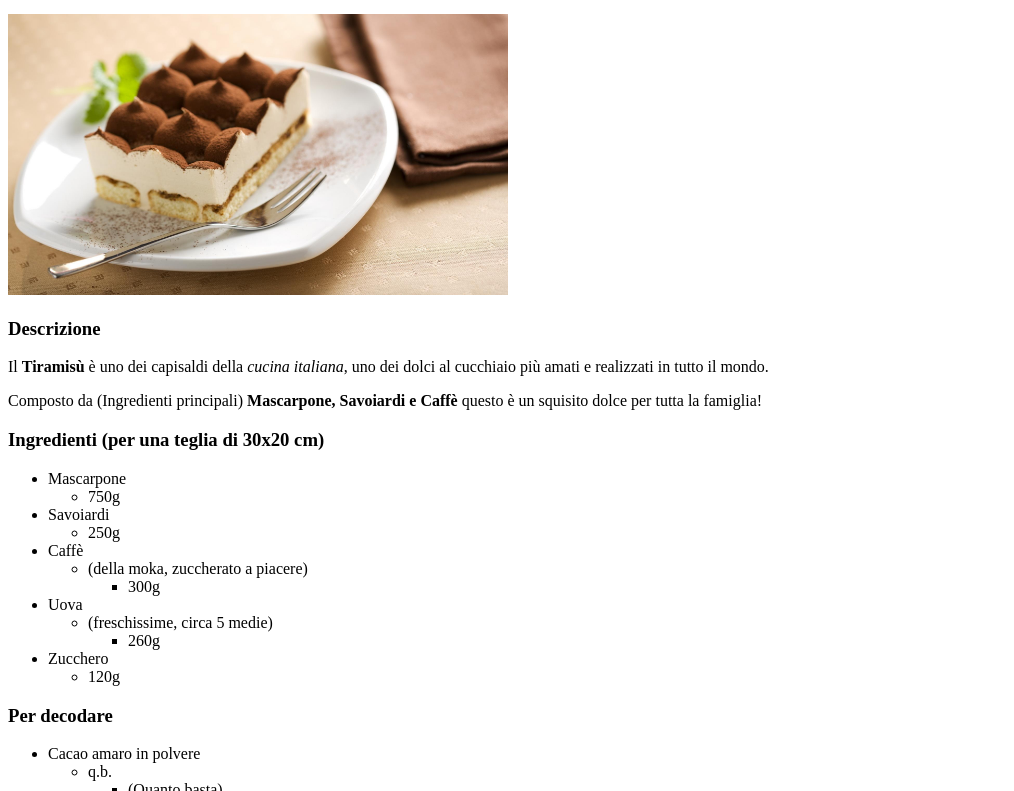
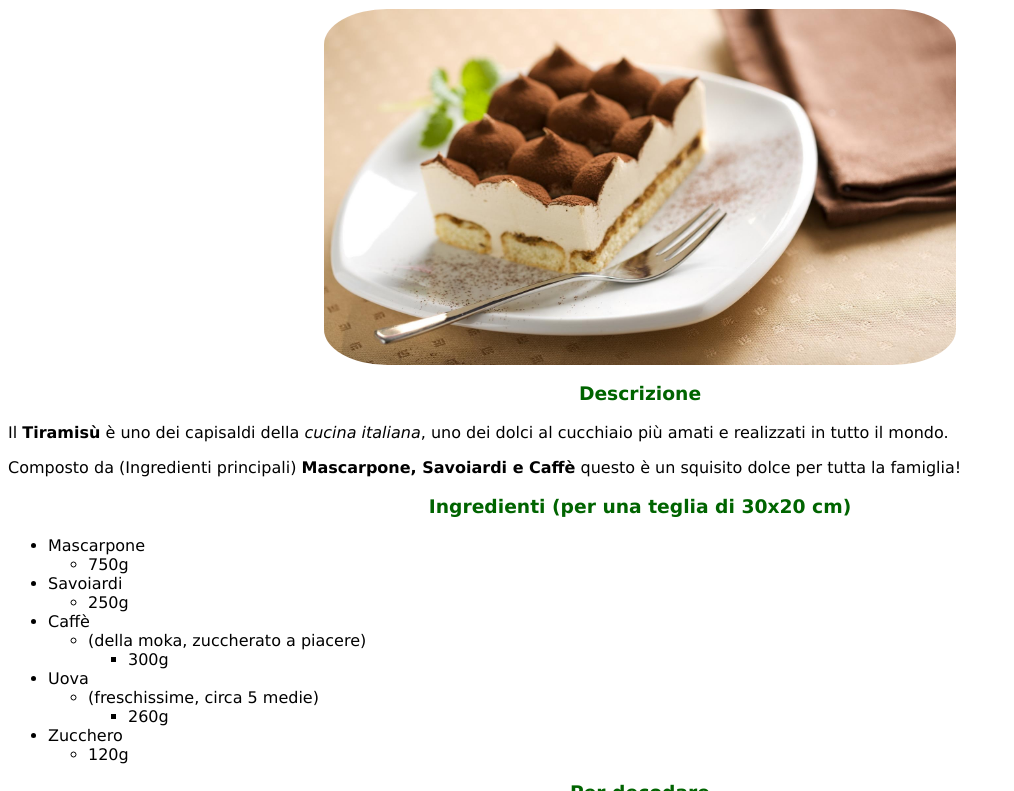
Before and after one commit to nicolanapa/odin-recipes, a plain HTML site: page recipes/Tiramisù.html in a window 1280 px wide. Shown: the part 113-904 px from the top of the page, without its empty margins (0-1014 px from the left). Drawn offline with Linux system fonts and the light colour scheme.

Commit message:
Added CSS styles to the whole website and added images preview to the main index page, plus working on formatting text in recipes pages with CSS

```diff
--- a/recipes/Tiramisù.html
+++ b/recipes/Tiramisù.html
@@ -6,16 +6,17 @@
 		<meta charset="UTF-8">
 		<title>Tiramisù</title>
 
+		<link rel="stylesheet" href="../styles/styles.css" />
 	</head>
 
 	<body>
 
-		<h1><a href="../index.html" target="_blank" rel="noopener noreffer">Menù principale</a></h1>
-		<h2>Il Tiramisù</h2>
-		<img src="../images/tiramisù-piatto.png" alt="Il Tiramisù, un piatto classico normalmente
-		rettangolare marrone con caffé." width="500">
+		<h1 class="menu"><a href="../index.html" target="_blank" rel="noopener noreffer">Menù Principale</a></h1>
+		<h2 class="recipe">Il Tiramisù</h2>
+		<img class="image" src="../images/tiramisù-piatto.png" alt="Il Tiramisù, un piatto classico normalmente
+		rettangolare marrone con caffé.">
 
-		<h3>Descrizione</h3>
+		<h3 class="centro">Descrizione</h3>
 		<p>Il <strong>Tiramisù</strong> è uno dei capisaldi della <em>cucina italiana</em>,
 			uno dei dolci al cucchiaio più amati e realizzati
 			in tutto il mondo.</p>
@@ -24,48 +25,48 @@
 
 		<h3>Ingredienti (per una teglia di 30x20 cm)</h3>
 		<ul>
-			<li>Mascarpone
+			<li class="lista-centrale">Mascarpone
 				<ul>
-					<li>750g</li>
+					<li class="lista-centrale">750g</li>
 				</ul>
 			</li>
-			<li>Savoiardi
+			<li class="lista-centrale">Savoiardi
 				<ul>
-					<li>250g</li>
+					<li class="lista-centrale">250g</li>
 				</ul>
 			</li>
-			<li>Caffè
+			<li class="lista-centrale">Caffè
 				<ul>
-					<li>(della moka, zuccherato a piacere)
+					<li class="lista-centrale">(della moka, zuccherato a piacere)
 						<ul>
-							<li>300g</li>
+							<li class="lista-centrale">300g</li>
 						</ul>
 					</li>
 				</ul>
 			</li>
-			<li>Uova
+			<li class="lista-centrale">Uova
 				<ul>
-					<li>(freschissime, circa 5 medie)
+					<li class="lista-centrale">(freschissime, circa 5 medie)
 						<ul>
-							<li>260g</li>
+							<li class="lista-centrale">260g</li>
 						</ul>
 					</li>
 				</ul>
 			</li>
-			<li>Zucchero
+			<li class="lista-centrale">Zucchero
 				<ul>
-					<li>120g</li>
+					<li class="lista-centrale">120g</li>
 				</ul>
 			</li>
 		</ul>
 
 		<h3>Per decodare</h3>
 		<ul>
-			<li>Cacao amaro in polvere
+			<li class="lista-centrale">Cacao amaro in polvere
 				<ul>
-					<li>q.b.
+					<li class="lista-centrale">q.b.
 						<ul>
-							<li>(Quanto basta)</li>
+							<li class="lista-centrale">(Quanto basta)</li>
 						</ul>
 					</li>
 				</ul>
--- /dev/null
+++ b/styles/styles.css
@@ -0,0 +1,42 @@
+* {
+    font-family:Verdana, Geneva, Tahoma, sans-serif;
+}
+
+#titolo-principale {
+    color: red;
+    font-size: 30px;
+    text-align: center;
+}
+
+.menu {
+    color: rgb(255, 238, 1);
+    font-size: 20px;
+}
+
+.recipe {
+    color: rgb(67, 182, 0);
+    font-size: 30px;
+    text-align: center;
+}
+
+.image {
+    width: 50%;
+    height: auto;
+    margin-left: auto;
+    margin-right: auto;
+    border-radius: 10%;
+    display: block;
+}
+
+h3 {
+    text-align: center;
+    color: darkgreen;
+}
+
+/* ul {
+    text-align: center;
+}
+
+lista-centrale {
+    display: inline-block;
+} */
```
Also changed, not shown: index.html (+6 -4 lines), recipes/Genovese-di-polpo.html (+4 -3 lines), recipes/Spaghetti-alle-vongole.html (+5 -4 lines).
